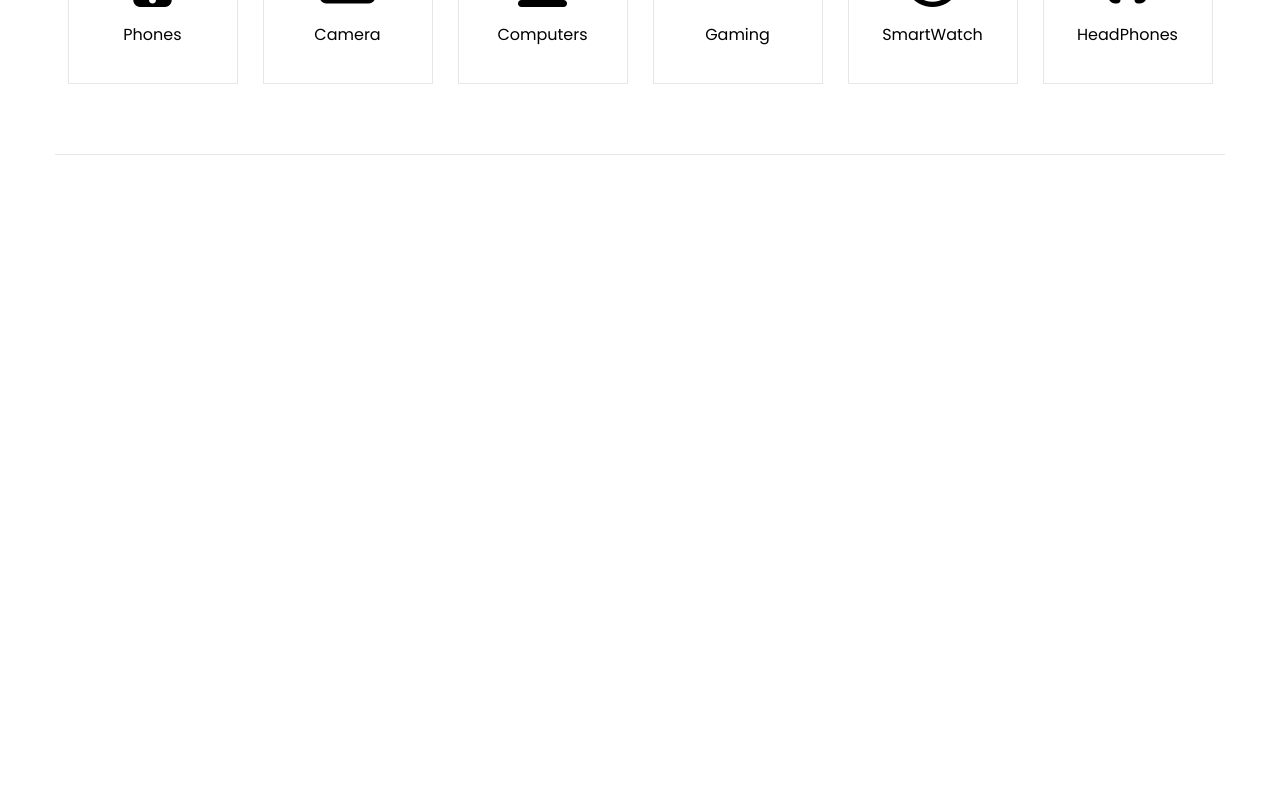
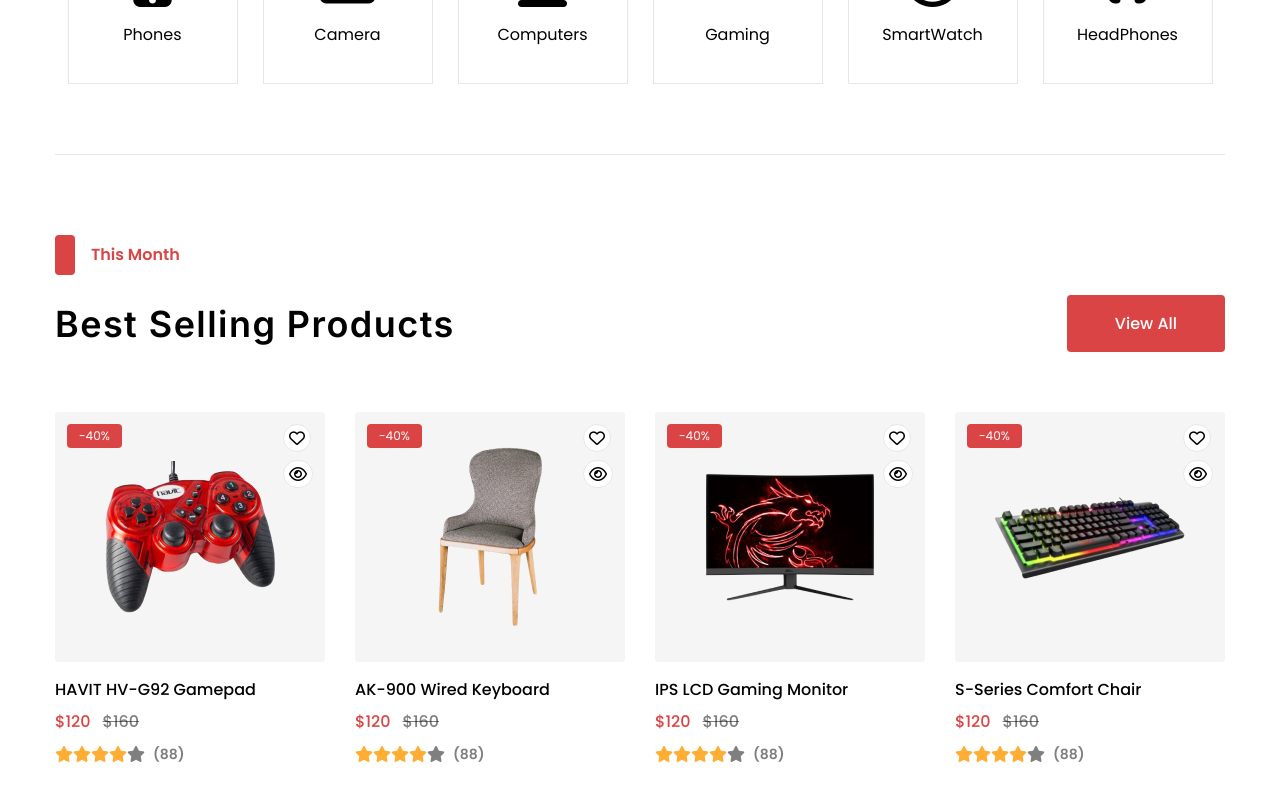
Before and after one commit to Fahim-Hossain-Munna/E-com, a Vue app: page / in a window 1280 px wide. Shown: the part 1717-2517 px from the top of the page. Before the commit the page ends 1872 px from the top, so only its background shows below. Built offline with nearby package versions, Linux system fonts and the light colour scheme.

Commit message:
Bsaleproduct section complete

```diff
--- a/src/App.vue
+++ b/src/App.vue
@@ -1,5 +1,6 @@
 <script setup>
 import Banner from './components/Banner/Banner.vue';
+import BsaleProduct from './components/BsaleProduct/BsaleProduct.vue';
 import Category from './components/Category/Category.vue';
 import Header from './components/Header/Header.vue';
 import FlashSale from './components/Sale/FlashSale.vue';
@@ -10,4 +11,5 @@
   <Banner/>
   <FlashSale/>
   <Category/>
+  <BsaleProduct/>
 </template>
--- /dev/null
+++ b/src/components/BsaleProduct/BsaleProduct.vue
@@ -0,0 +1,33 @@
+<script setup>
+import Container from '../layouts/Container.vue';
+import Section from '../layouts/Section.vue';
+import Button from '../layouts/Button.vue';
+import Product from '../layouts/Product.vue';
+
+
+</script>
+
+<template >
+    <div class="my-20 px-2 lg:px-0">
+        <Container>
+            <div class="mb-5">
+                <Section title="This Month"/>
+            </div>
+            <div class="lg:flex block lg:justify-between text-start items-center mb-[60px]">
+                <div>
+                    <h2 class="font-inner text-4xl font-semibold tracking-[1.44px]">Best Selling Products</h2>
+                </div>
+                <div class="hidden lg:block">
+                    <Button title="View All"/>
+                </div>
+            </div>
+            <div class="flex flex-wrap justify-between items-center">
+                <Product imgSrc="/src/assets/uploads/product/product1.png" title="HAVIT HV-G92 Gamepad"/>
+                <Product imgSrc="/src/assets/uploads/product/product2.png" title="AK-900 Wired Keyboard" />
+                <Product imgSrc="/src/assets/uploads/product/product3.png" title="IPS LCD Gaming Monitor" />
+                <Product imgSrc="/src/assets/uploads/product/product4.png" title="S-Series Comfort Chair" />
+
+            </div>
+        </Container>
+    </div>
+</template>
--- a/src/components/layouts/Product.vue
+++ b/src/components/layouts/Product.vue
@@ -12,7 +12,7 @@
     <div class="lg:w-[270px] w-full mb-8 lg:mb-0">
                     <div class="w-full h-[250px] flex justify-center items-center relative group bg-[#F5F5F5] rounded">
                         <Picture :source=imgSrc />
-                        <p class="bg-black font-pop text-base font-medium text-white absolute left-0 bottom-0 w-full py-2 opacity-0
+                        <p class="bg-black font-pop text-center text-base font-medium text-white absolute left-0 bottom-0 w-full py-2 opacity-0
                         group-hover:opacity-100 transition-all duration-500
                          z-50">Add To Cart</p>
                         <div class="px-3 py-1 bg-[#DB4444] text-white rounded absolute top-3 left-3">
```
